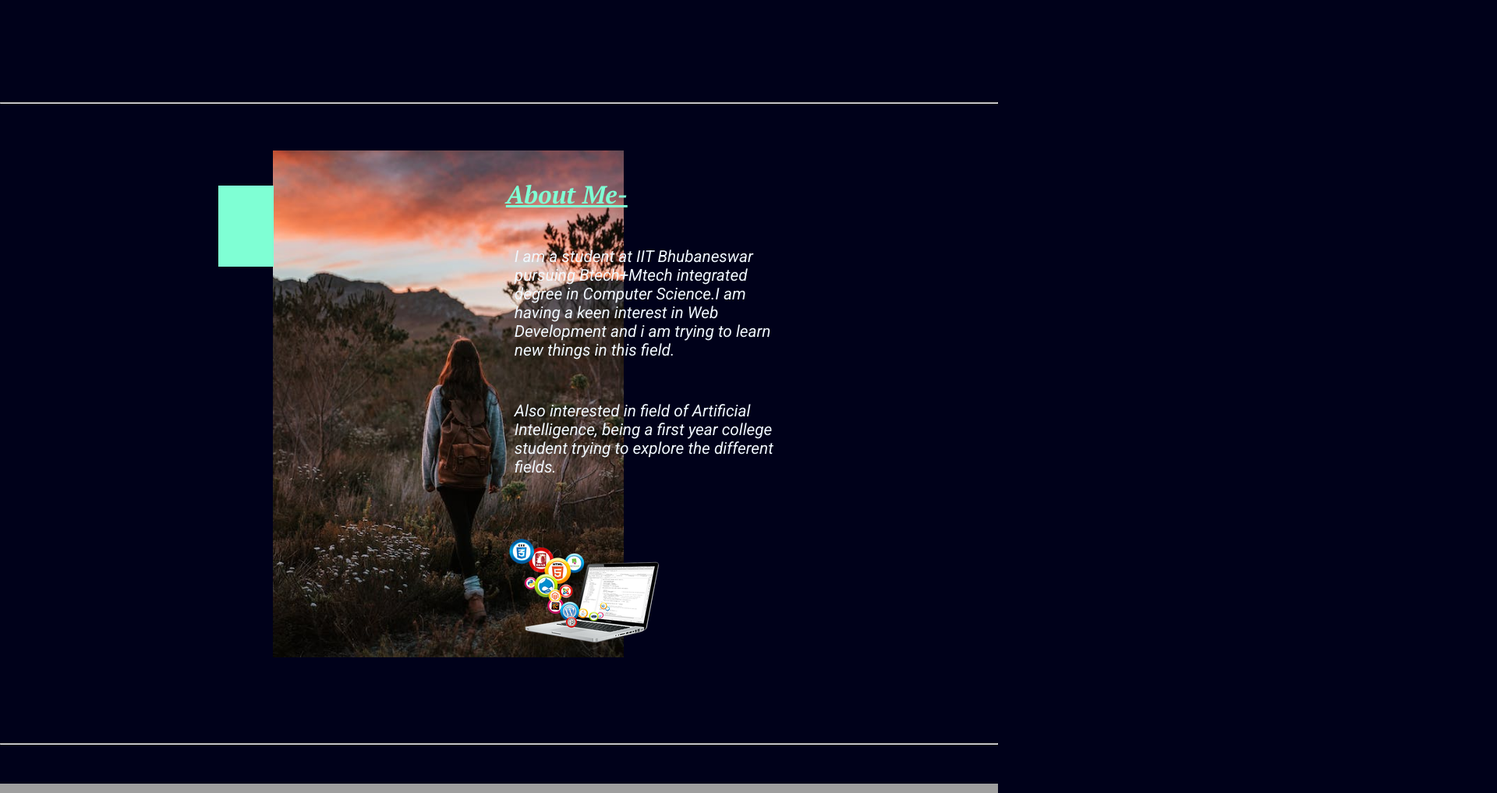
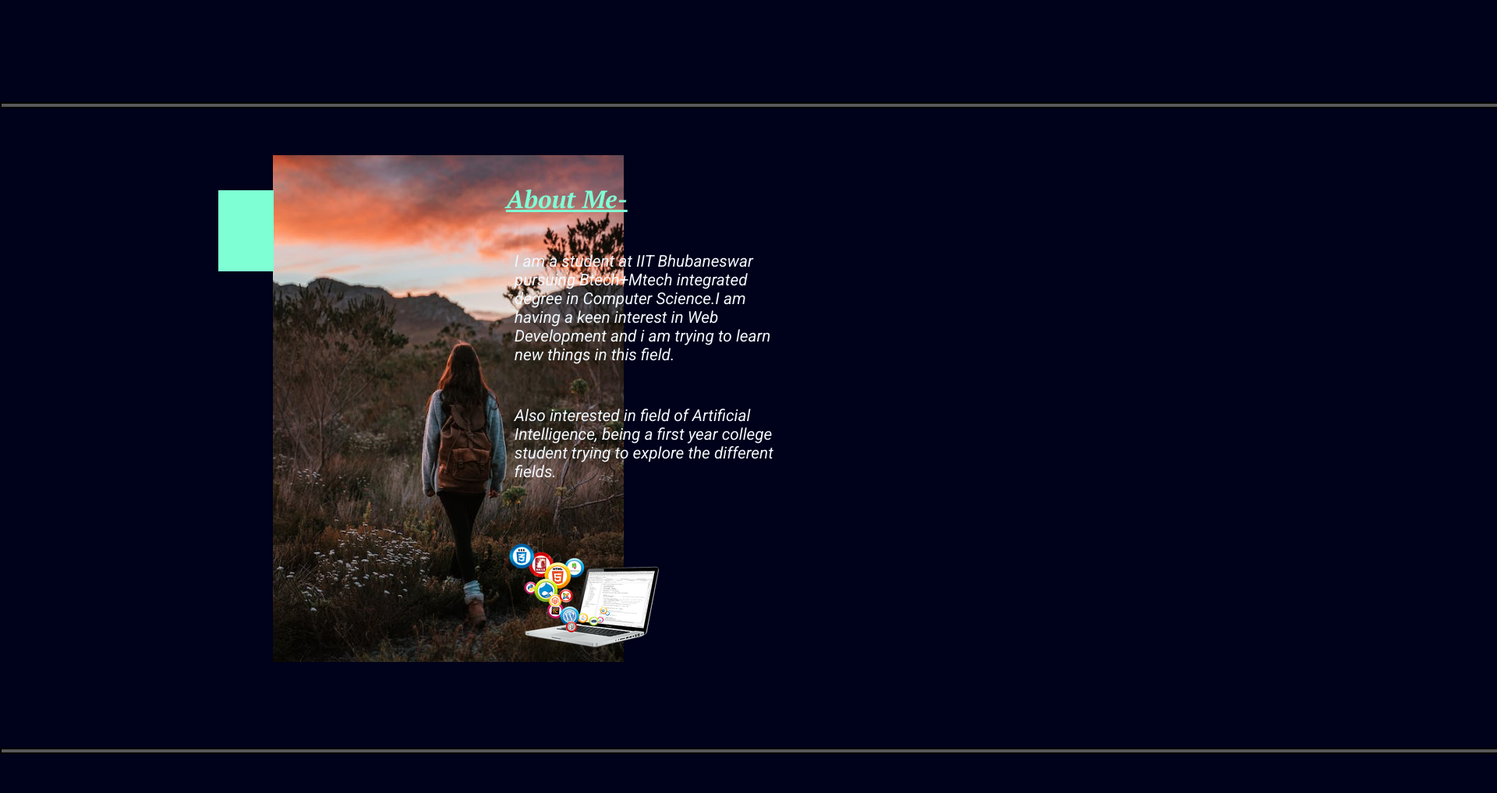
Before and after one commit to Somya-Patidar/Portfolio, a plain HTML site: page index.html in a window 1280 px wide. Shown: the part 705-1722 px from the top of the page at 78% size, 1920 px wide, since content can reach past the window. Drawn offline with Linux system fonts and the light colour scheme; grey boxes are pictures that could not be loaded; a web font is replaced by a local one.

Commit message:
Update index.html

```diff
--- a/index.html
+++ b/index.html
@@ -44,7 +44,7 @@
             <h6 class="secondary">(a student at IITBBS)</h6>
         </div>
     </section>
-    <hr>
+    <div class="sep"></div>
     <section id="about">
         <div class="abt-left">
             <img src="img/MOUNT.jpeg" alt="">
@@ -61,7 +61,7 @@
             <img src="img/side.png" alt="">
         </div>
     </section>
-    <hr>
+    <div class="sep"></div>
     <section id="skills">
         <div class="skill-left">
             <h1 class="primary">Skills-></h1>
@@ -83,7 +83,7 @@
             </ul>
         </div>
     </section>
-    <hr>
+    <div class="sepr"></div>
     <section id="project">
         <div class="proj-left">
             <img src="img/proj.png" alt="My_Projects">
```
